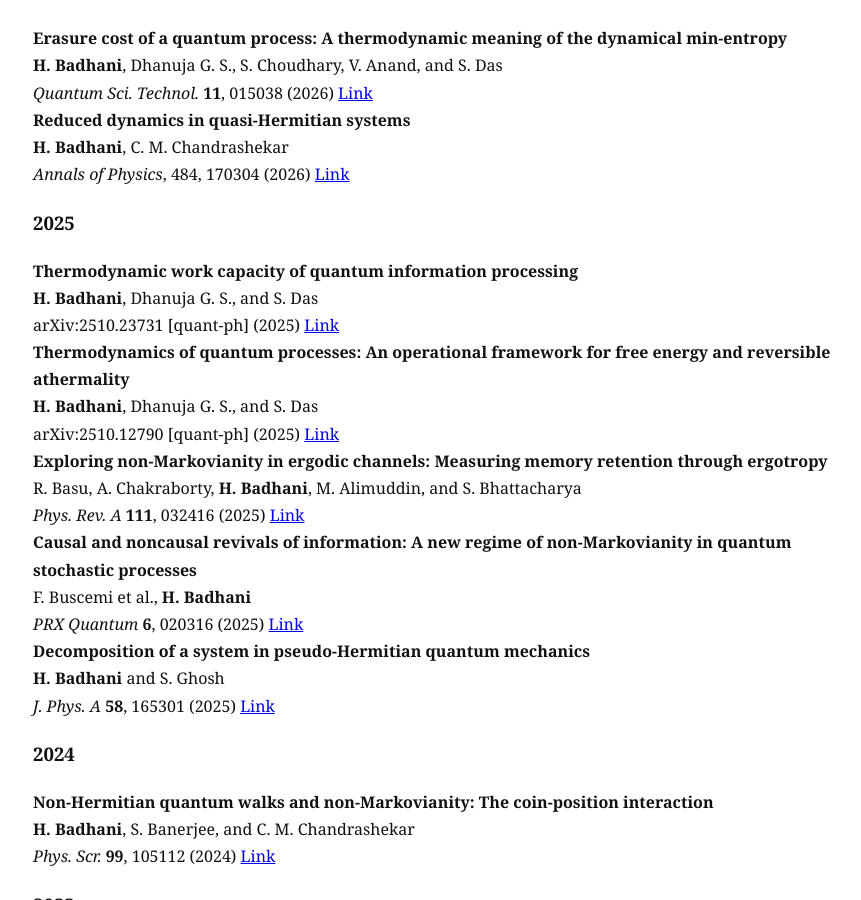
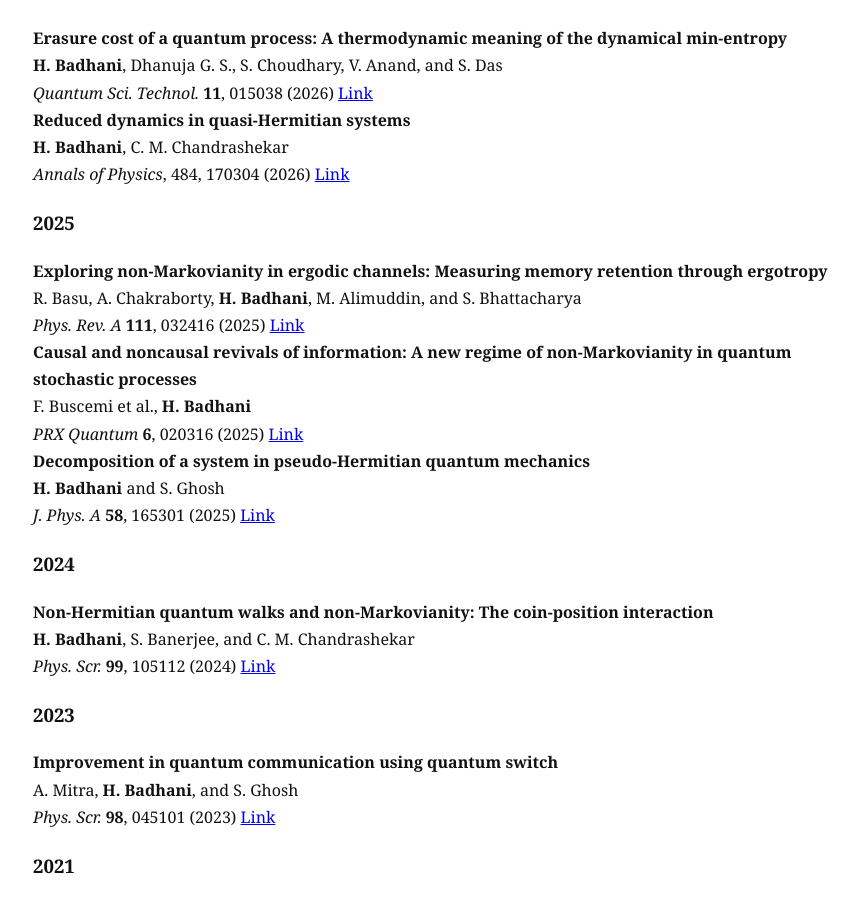
Before and after one commit to himanshubadhani/himanshubadhani.github.io, a Jekyll site: the page built from index.md, in a window 1280 px wide and 900 px high, scrolled down 1040 px. Shown: the whole window, without its empty margins (207-1068 px from the left). Built offline with Jekyll 4.4.1, drawn with Linux system fonts in a browser that asks for light colours.

Commit message:
Update publications.yml

```diff
--- a/_data/publications.yml
+++ b/_data/publications.yml
@@ -1,15 +1,3 @@
-- title: "Thermodynamic work capacity of quantum information processing"
-  authors: "<strong>H. Badhani</strong>, Dhanuja G. S., and S. Das"
-  venue: "arXiv:2510.23731 [quant-ph]"
-  year: 2025
-  link: "https://arxiv.org/abs/2510.23731"
-
-- title: "Thermodynamics of quantum processes: An operational framework for free energy and reversible athermality"
-  authors: "<strong>H. Badhani</strong>, Dhanuja G. S., and S. Das"
-  venue: "arXiv:2510.12790 [quant-ph]"
-  year: 2025
-  link: "https://arxiv.org/abs/2510.12790"
-
 - title: "Erasure cost of a quantum process: A thermodynamic meaning of the dynamical min-entropy"
   authors: "<strong>H. Badhani</strong>, Dhanuja G. S., S. Choudhary, V. Anand, and S. Das"
   venue: "<em>Quantum Sci. Technol.</em> <strong>11</strong>, 015038"
```
